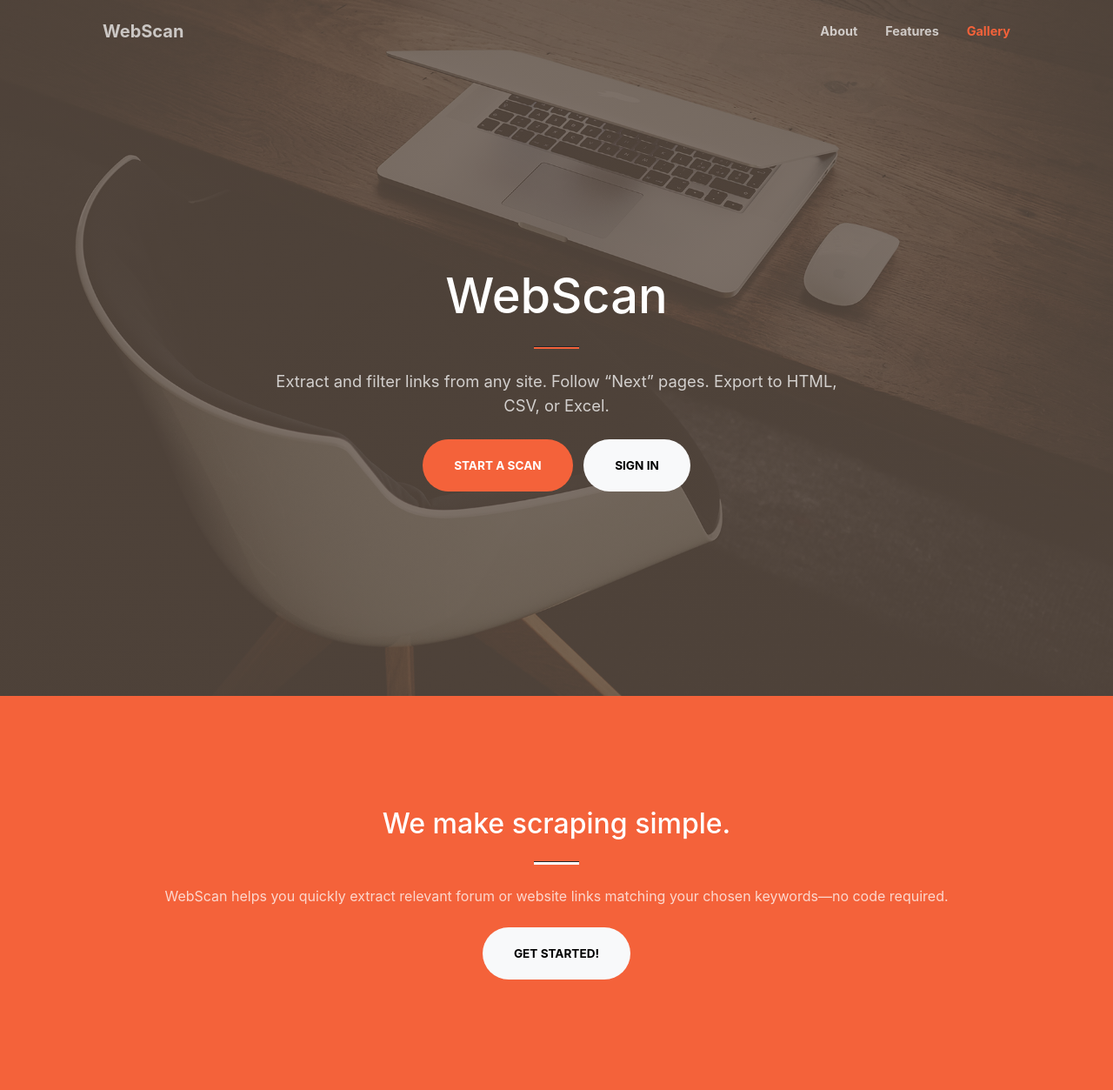
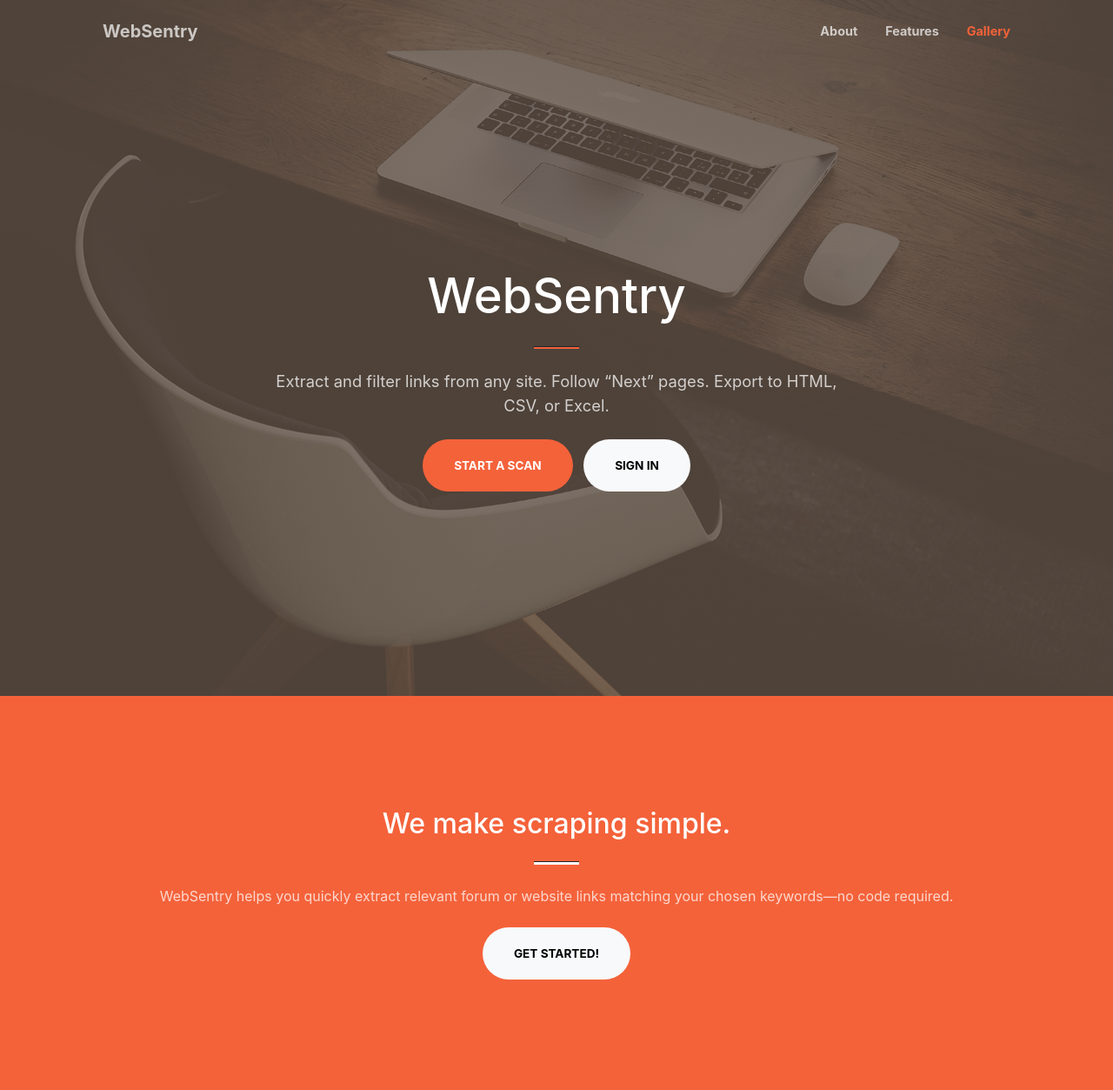
Before and after one commit to remembrance1/forum-webscraper, a Flask app: page / in a window 1280 px wide. Shown: the top 1253 px of the page at 87% size. Run offline with Flask 3, Linux system fonts and the light colour scheme; some libraries are stand-ins or nearby versions.

Commit message:
updated name

```diff
--- a/app/templates/creative_base.html
+++ b/app/templates/creative_base.html
@@ -3,7 +3,7 @@
 <head>
   <meta charset="utf-8" />
   <meta name="viewport" content="width=device-width, initial-scale=1" />
-  <title>{{ title or "WebScan" }}</title>
+  <title>{{ title or "WebSentry" }}</title>
 
   <!-- Bootstrap core -->
   <link href="https://cdn.jsdelivr.net/npm/bootstrap@5.3.3/dist/css/bootstrap.min.css" rel="stylesheet">
--- a/app/templates/landing.html
+++ b/app/templates/landing.html
@@ -4,7 +4,7 @@
 <!-- Navigation-->
 <nav class="navbar navbar-expand-lg navbar-light fixed-top py-3" id="mainNav">
   <div class="container px-4 px-lg-5">
-    <a class="navbar-brand" href="#page-top">WebScan</a>
+    <a class="navbar-brand" href="#page-top">WebSentry</a>
     <button class="navbar-toggler navbar-toggler-right" type="button" data-bs-toggle="collapse"
       data-bs-target="#navbarResponsive" aria-controls="navbarResponsive" aria-expanded="false"
       aria-label="Toggle navigation">
@@ -27,7 +27,7 @@
   <div class="container px-4 px-lg-5 h-100">
     <div class="row gx-4 gx-lg-5 h-100 align-items-center justify-content-center text-center">
       <div class="col-lg-8 align-self-end">
-        <h1 class="text-white font-weight-bold">WebScan</h1>
+        <h1 class="text-white font-weight-bold">WebSentry</h1>
         <hr class="divider" />
       </div>
       <div class="col-lg-8 align-self-baseline">
@@ -52,7 +52,7 @@
     <h2 class="text-white mt-0">We make scraping simple.</h2>
     <hr class="divider divider-light" />
     <p class="text-white-75 mb-4">
-      WebScan helps you quickly extract relevant forum or website links matching your chosen keywords—no code required.
+      WebSentry helps you quickly extract relevant forum or website links matching your chosen keywords—no code required.
     </p>
     <a class="btn btn-light btn-xl" href="{{ url_for('main.scraper') }}">Get Started!</a>
   </div>
--- a/app/templates/sb_base.html
+++ b/app/templates/sb_base.html
@@ -3,7 +3,7 @@
 <head>
   <meta charset="utf-8" />
   <meta name="viewport" content="width=device-width,initial-scale=1" />
-  <title>{{ title or "WebScan" }}</title>
+  <title>{{ title or "WebSentry" }}</title>
 
   <!-- AdminKit CSS -->
   <link rel="stylesheet" href="{{ url_for('static', filename='adminkit/css/app.css') }}">
@@ -47,7 +47,7 @@
     <ul class="sidebar-nav sb2-sidebar">
       <li class="sidebar-brand">
         <a class="sidebar-brand-link" href="{{ url_for('main.dashboard') }}" style="font-size:1.1rem; font-weight:700; letter-spacing:.5px;">
-          <span style="font-size:1.4rem; font-weight:800; color:white;">WebScan</span>
+          <span style="font-size:1.4rem; font-weight:800; color:white;">WebSentry</span>
         </a>
       </li>
 
@@ -85,7 +85,7 @@
         {% if not current_user.is_authenticated %}
         <a href="{{ url_for('main.landing') }}" class="navbar-brand d-flex align-items-center"
           style="font-weight:800; font-size:1.4rem; color:#ff6f3f; text-decoration:none;">
-          WebScan
+          WebSentry
         </a>
         {% endif %}
 
```
